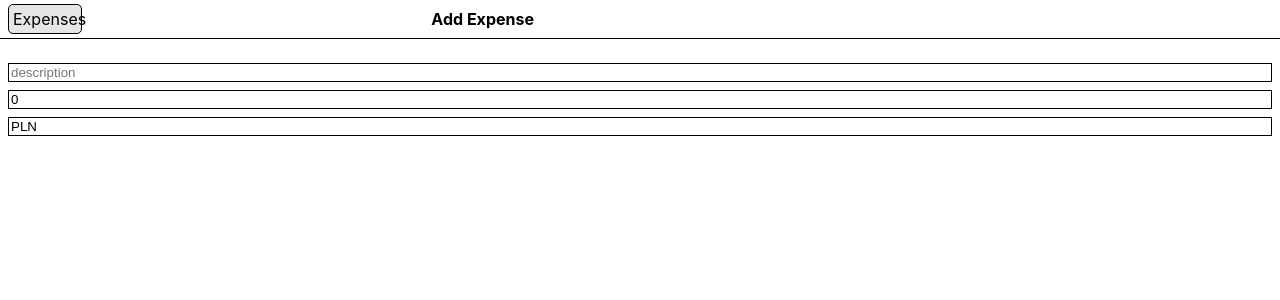
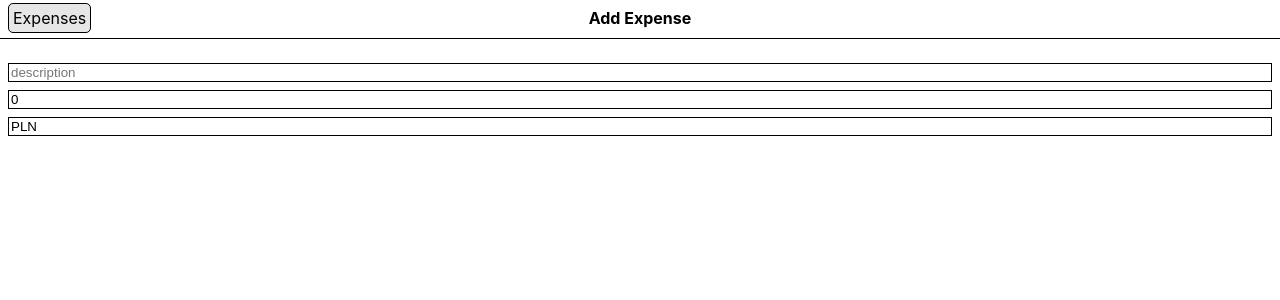
Before and after one commit to jaklyk2103/expenses-ui, a React (Create React App) app: page /addExpense in a window 1280 px wide. Shown: the top 300 px of the page. Built offline with nearby package versions, Linux system fonts and the light colour scheme.

Commit message:
Need to fix navigation bar to work for both pages

```diff
--- a/src/components/navigationBar/navigationBar.css
+++ b/src/components/navigationBar/navigationBar.css
@@ -1,8 +1,9 @@
 .navigation-bar-page-title {
   max-width: 7rem;
   display: flex;
-  justify-content: center;
-  align-items: center;
+  justify-self: center;
+  align-self: center;
+  grid-area: "title";
 }
 
 .navigation-bar-page-title > p {
@@ -12,20 +13,29 @@
 }
 
 .navigation-bar-link-left {
-  max-width: 4rem;
+  max-width: 8rem;
   margin-left: 0.5rem;
+  justify-self: start;
+  align-self: center;
+  grid-area: "left";
 }
 
 .navigation-bar-link-right {
-  max-width: 4rem;
+  max-width: 8rem;
   margin-right: 0.5rem;
+  justify-self: end;
+  align-self: center;
+  grid-area: "right";
 }
 
 .navigation-bar-wrapper {
-  margin-top: 0.25rem;
+  min-height: 2rem;
+  margin-top: 0.15rem;
+  padding-bottom: 0.2rem;
   margin-bottom: 1rem;
-  padding-bottom: 0.25rem;
   border-bottom: solid black 1px;
   display: grid;
   grid-template-columns: 1fr 1fr 1fr;
+  grid-template-areas:
+    "left title right";
 }
--- a/src/components/navigationBar/navigationBar.tsx
+++ b/src/components/navigationBar/navigationBar.tsx
@@ -1,4 +1,5 @@
-import { Link, LinkProps } from "react-router-dom";
+import { LinkProps } from "react-router-dom";
+import SingleNavigationLink from "../singleNavigationLink/singleNavigationLink";
 import './navigationBar.css';
 
 type NavigationBarProps = {
@@ -10,9 +11,9 @@ type NavigationBarProps = {
 export default function NavigationBar(props: NavigationBarProps) {
   return(
     <div className='navigation-bar-wrapper'>
-      {props.leftNavigationBarItem && <Link className='single-navigation-link navigation-bar-link-left' {...props.leftNavigationBarItem}>{props.leftNavigationBarItem.children}</Link>}
+      {props.leftNavigationBarItem && <SingleNavigationLink className='navigation-bar-link-left' {...props.leftNavigationBarItem}>{props.leftNavigationBarItem.children}</SingleNavigationLink>}
       <div className='navigation-bar-page-title'><p>{props.pageTitle}</p></div>
-      {props.rightNavigationBarItem && <Link className='single-navigation-link navigation-bar-link-right' {...props.rightNavigationBarItem}>{props.rightNavigationBarItem.children}</Link>}
+      {props.rightNavigationBarItem && <SingleNavigationLink className='navigation-bar-link-right' {...props.rightNavigationBarItem}>{props.rightNavigationBarItem.children}</SingleNavigationLink>}
     </div>
   )
 }
--- a/src/components/singleNavigationLink/singleNavigationLink.css
+++ b/src/components/singleNavigationLink/singleNavigationLink.css
@@ -9,9 +9,7 @@
 }
 
 .single-navigation-link-wrapper {
-  border-bottom: solid black 1px;
-  height: 2rem;
-  padding-top: 0.5rem;
-  justify-content: center;
+  /* height: 2rem; */
+  /* padding-top: 0.5rem; */
   text-align: center;
 }
--- a/src/components/singleNavigationLink/singleNavigationLink.tsx
+++ b/src/components/singleNavigationLink/singleNavigationLink.tsx
@@ -3,8 +3,8 @@ import './singleNavigationLink.css';
 
 export default function SingleNavigationLink(props: LinkProps) {
   return(
-    <div className='single-navigation-link-wrapper'>
-      <Link className='single-navigation-link' {...props}>{props.children}</Link>
+    <div className={props.className}>
+      <Link {...props} className='single-navigation-link'>{props.children}</Link>
     </div>
   )
 }
--- a/src/pages/expensesListPage/expensesListPage.tsx
+++ b/src/pages/expensesListPage/expensesListPage.tsx
@@ -3,6 +3,7 @@ import ExpensesList from '../../components/expensesList/expensesList';
 import { Expense } from '../../services/types';
 import { ExpensesService } from '../../services/expensesService';
 import SingleNavigationLink from '../../components/singleNavigationLink/singleNavigationLink';
+import NavigationBar from '../../components/navigationBar/navigationBar';
 
 const ExpensesListPage = () => {
   const [ expenses, setExpenses ] = useState([] as Expense[]);
@@ -17,7 +18,7 @@ const ExpensesListPage = () => {
 
   return (
     <>
-      <SingleNavigationLink to="addExpense">Add Expense</SingleNavigationLink>
+      <NavigationBar pageTitle='Expenses' rightNavigationBarItem={{ to:'addExpense', children:'Add Expense' }} ></NavigationBar>
       <ExpensesList expenses={expenses}/>
     </>
   );
```
